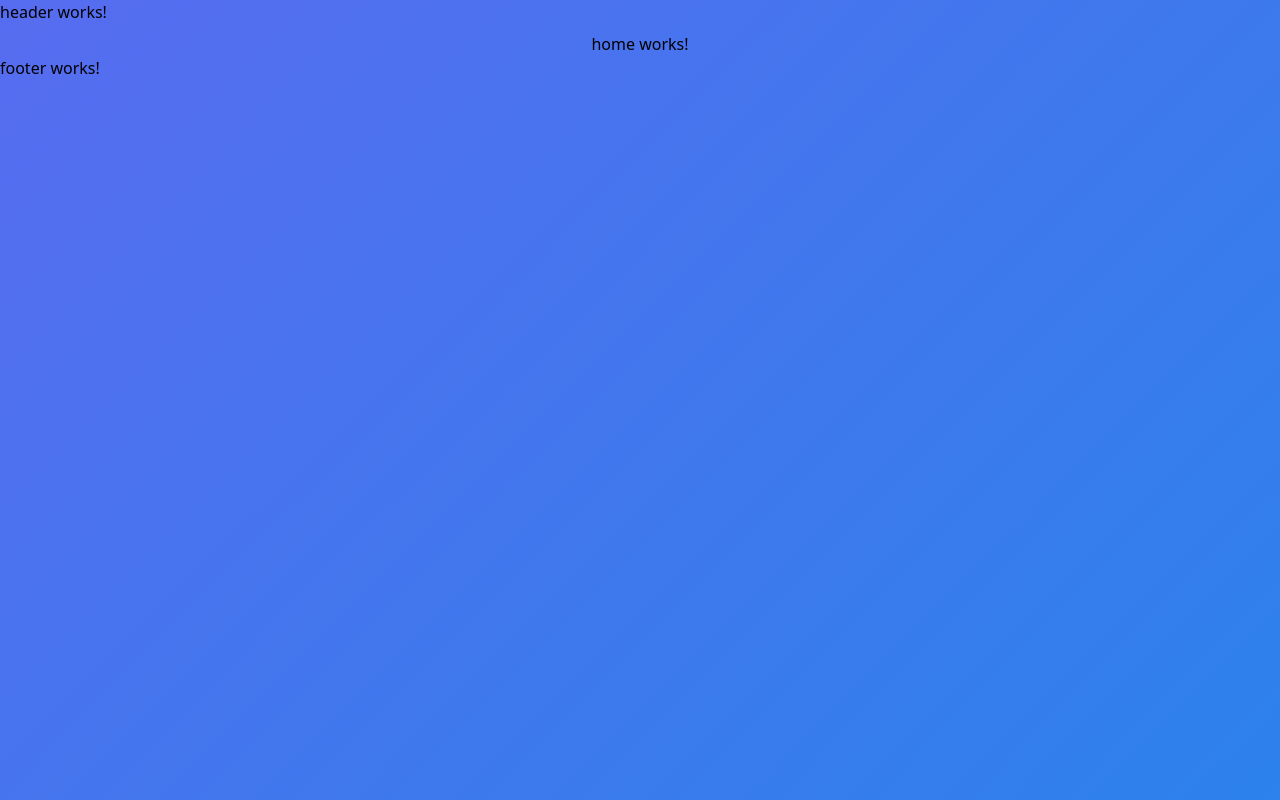
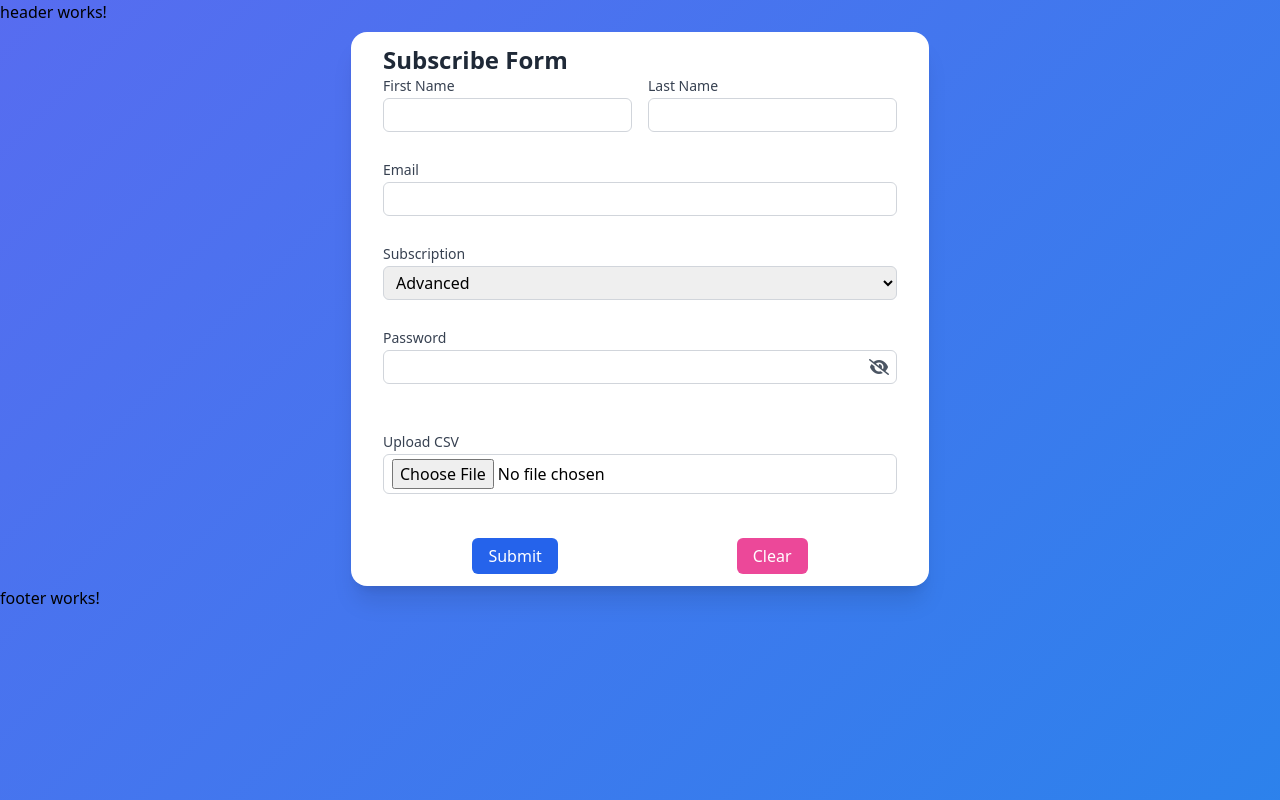
Before and after one commit to duvan-23/frontend-code-challenge, an Angular app: page / in a window 1280 px wide. Built offline with nearby package versions, Linux system fonts and the light colour scheme.

Commit message:
add form

```diff
--- /dev/null
+++ b/src/app/pages/home/components/form/form.css
@@ -0,0 +1,3 @@
+.form-input {
+  @apply w-full border border-gray-300 rounded-md px-2 py-1 focus:outline-none focus:ring-2 focus:ring-blue-500;
+}
--- /dev/null
+++ b/src/app/pages/home/components/form/form.html
@@ -0,0 +1,164 @@
+<div
+  *ngIf="showSummaryErrors()"
+  class="bg-red-100 text-red-700 p-3 rounded mb-4 border border-red-300"
+>
+  <ul class="list-disc pl-5">
+    <li
+      *ngIf="form.get('email')?.invalid && form.get('email')?.errors?.['required']"
+    >
+      The email is required.
+    </li>
+    <li
+      *ngIf="form.get('email')?.invalid && form.get('email')?.errors?.['email']"
+    >
+      The email is invalid.
+    </li>
+    <li
+      *ngIf="form.get('password')?.invalid && form.get('password')?.errors?.['required']"
+    >
+      Password is required.
+    </li>
+    <li
+      *ngIf="form.get('password')?.invalid && form.get('password')?.errors?.['pattern']"
+    >
+      Password is invalid
+    </li>
+    <!-- add more as needed -->
+  </ul>
+</div>
+<form
+  [formGroup]="form"
+  (ngSubmit)="onSubmit()"
+  class="space-y-2"
+  autocomplete="off"
+>
+  <!-- First and Last Name -->
+  <div class="grid grid-cols-1 md:grid-cols-2 gap-4">
+    <div>
+      <label class="block text-sm font-medium text-gray-700 mb-0.5"
+        >First Name</label
+      >
+      <input
+        formControlName="firstName"
+        type="text"
+        class="form-input mb-[1.25rem]"
+      />
+    </div>
+    <div>
+      <label class="block text-sm font-medium text-gray-700 mb-0.5"
+        >Last Name</label
+      >
+      <input
+        formControlName="lastName"
+        type="text"
+        class="form-input mb-[1.25rem]"
+      />
+    </div>
+  </div>
+
+  <!-- Email -->
+  <div>
+    <label class="block text-sm font-medium text-gray-700 mb-0.5">Email</label>
+    <input
+      formControlName="email"
+      type="email"
+      class="form-input"
+      name="email"
+      autocomplete="off"
+    />
+    <div class="text-red-500 text-sm min-h-[1.25rem]">
+      <p
+        *ngIf="form.get('email')?.touched && form.get('email')?.invalid"
+        class="text-red-500 text-sm"
+      >
+        Please enter a valid email address.
+      </p>
+    </div>
+  </div>
+
+  <!-- Subscription -->
+  <div>
+    <label class="block text-sm font-medium text-gray-700 mb-0.5"
+      >Subscription</label
+    >
+    <select formControlName="subscription" class="form-input mb-[1.25rem]">
+      <option value="basic">Basic</option>
+      <option value="advanced">Advanced</option>
+      <option value="pro">Pro</option>
+    </select>
+  </div>
+
+  <!-- Password -->
+  <div>
+    <label class="block text-sm font-medium text-gray-700 mb-0.5"
+      >Password</label
+    >
+    <div class="relative">
+      <input
+        formControlName="password"
+        [type]="showPassword() ? 'text' : 'password'"
+        class="form-input pr-10 w-full"
+        name="password-input"
+        autocomplete="new-password"
+      />
+      <button
+        type="button"
+        (click)="togglePassword()"
+        class="absolute inset-y-0 right-2 flex items-center text-gray-600"
+        tabindex="-1"
+      >
+        <i class="fas" [ngClass]="showPassword() ? 'fa-eye' : 'fa-eye-slash'"></i>
+      </button>
+    </div>
+    <div class="text-red-500 text-sm min-h-[2.50rem]">
+      <p
+        *ngIf="form.get('password')?.touched && form.get('password')?.invalid"
+        class="text-red-500 text-sm"
+      >
+        Password must be at least 8 characters. <br />Include a letter and a
+        special character.
+      </p>
+    </div>
+  </div>
+
+  <!-- CSV -->
+  <div>
+    <label class="block text-sm font-medium text-gray-700 mb-0.5"
+      >Upload CSV</label
+    >
+    <input
+      type="file"
+      (change)="onFileChange($event)"
+      accept=".csv"
+      class="form-input cursor-pointer"
+    />
+    <div class="text-red-500 text-sm min-h-[1.25rem]">
+      <p
+        *ngIf="form.get('csv')?.touched && form.get('csv')?.invalid"
+        class="text-red-500 text-sm"
+      >
+        CSV file is required.
+      </p>
+      <p *ngIf="fileName()" class="text-sm text-gray-600 mt-1">
+        Selected: {{ fileName() }}
+      </p>
+    </div>
+  </div>
+
+  <!-- Buttons -->
+  <div class="flex justify-around pt-4">
+    <button
+      type="submit"
+      class="bg-blue-600 hover:bg-blue-700 text-white px-4 py-1.5 rounded-md transition transform hover:scale-105"
+    >
+      Submit
+    </button>
+    <button
+      type="button"
+      (click)="onClear()"
+      class="bg-pink-500 hover:bg-pink-600 text-white px-4 py-1.5 rounded-md transition hover:scale-105"
+    >
+      Clear
+    </button>
+  </div>
+</form>
--- /dev/null
+++ b/src/app/pages/home/components/form/form.ts
@@ -0,0 +1,88 @@
+import { CommonModule } from '@angular/common';
+import { Component, inject, signal } from '@angular/core';
+import {
+  FormBuilder,
+  FormGroup,
+  ReactiveFormsModule,
+  Validators,
+} from '@angular/forms';
+import Swal from 'sweetalert2';
+
+@Component({
+  selector: 'app-form',
+  imports: [CommonModule, ReactiveFormsModule],
+  templateUrl: './form.html',
+  styleUrl: './form.css',
+})
+export class Form {
+  form!: FormGroup;
+  fileName = signal<string | null>(null);
+  showSummaryErrors = signal(false);
+  showPassword = signal(false);
+  passwordPattern = '^(?=.*[A-Za-z])(?=.*[^A-Za-z0-9]).{8,}$';
+  fb = inject(FormBuilder);
+
+  ngOnInit() {
+    this.form = this.fb.group({
+      firstName: [''],
+      lastName: [''],
+      email: ['', [Validators.required, Validators.email]],
+      subscription: ['advanced', Validators.required],
+      password: [
+        '',
+        [
+          Validators.required,
+          Validators.minLength(8),
+          Validators.pattern(this.passwordPattern),
+        ],
+      ],
+      csv: [null, Validators.required],
+    });
+  }
+
+  onFileChange(event: Event) {
+    const fileInput = event.target as HTMLInputElement;
+    const file = fileInput?.files?.[0];
+    if (file && file.name.endsWith('.csv')) {
+      this.fileName.set(file.name);
+      this.form.patchValue({ csv: file });
+    } else {
+      this.fileName.set(null);
+      this.form.patchValue({ csv: null });
+    }
+  }
+
+  onSubmit() {
+    if (this.form.valid) {
+      console.log(this.form.value);
+    } else {
+      // this.form.markAllAsTouched();
+      this.showSummaryErrors.set(true);
+    }
+  }
+
+  onClear() {
+    if (this.form.dirty) {
+      Swal.fire({
+        title: 'Are you sure you want to discard changes?',
+        text: "You won't be able to revert this!",
+        icon: 'warning',
+        showCancelButton: true,
+        confirmButtonColor: '#3085d6',
+        cancelButtonColor: '#ec4899',
+        confirmButtonText: 'Yes, reset it!',
+      }).then((result) => {
+        if (result.isConfirmed) {
+          this.form.reset({ subscription: 'advanced' });
+          this.fileName.set(null);
+          this.showSummaryErrors.set(false);
+          this.showPassword.set(false);
+        }
+      });
+    }
+  }
+
+  togglePassword() {
+    this.showPassword.update((value) => !value);
+  }
+}
--- a/src/app/pages/home/home.html
+++ b/src/app/pages/home/home.html
@@ -1 +1,8 @@
-<p>home works!</p>
+<div
+  class=" flex items-center justify-center "
+>
+  <div class="bg-white shadow-xl rounded-2xl w-full max-w-2xl px-8 py-3 space-y-6">
+    <h2 class="text-2xl font-semibold text-gray-800">Subscribe Form</h2>
+    <app-form></app-form>
+  </div>
+</div>
--- a/src/app/pages/home/home.ts
+++ b/src/app/pages/home/home.ts
@@ -1,8 +1,9 @@
 import { Component } from '@angular/core';
+import { Form } from './components/form/form';
 
 @Component({
   selector: 'app-home',
-  imports: [],
+  imports: [Form],
   templateUrl: './home.html',
   styleUrl: './home.css'
 })
```
Also changed, not shown: 1 other file (tests, documents, lock files or other folders).
